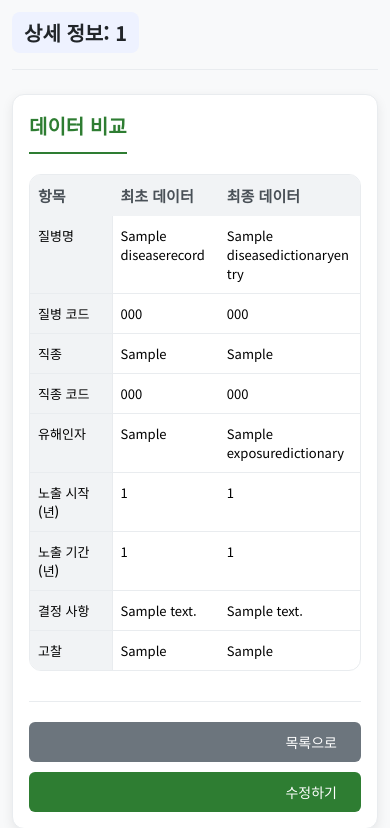
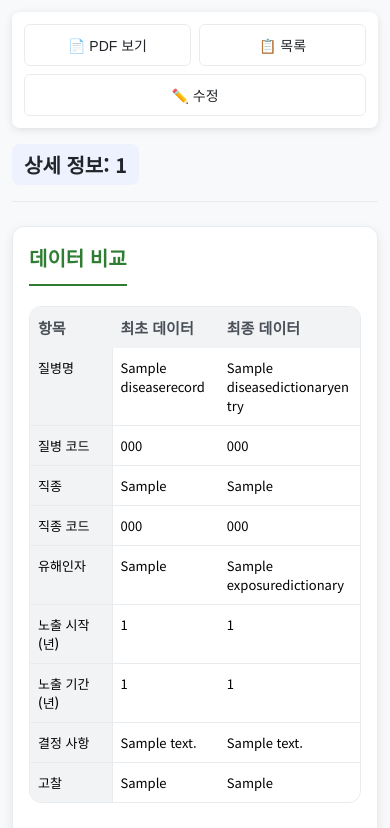
Before and after one commit to jinhaslab/epedit, a Django app: page /1/ in a window 390 px wide. Shown: the top 828 px of the page. Run offline with Django 5.2, Linux system fonts and the light colour scheme; a user stored in the database is signed in; tables that the repository leaves empty hold one stand-in row (values such as "Sample post"); data that the repository does not hold is empty.

Commit message:
Add mobile quick action buttons for better navigation
Fixed mobile UX issues:

**Mobile Quick Actions Bar:**
- Sticky top bar with 3 essential buttons
- "📄 PDF 보기" - Scrolls to PDF section + shows if hidden
- "📋 목록" - Returns to record list
- "✏️ 수정" or "👁️ 상세" - Navigate between views

**Features:**
- Only visible on mobile/tablet (<1200px)
- Sticky positioning (always accessible)
- Smooth scroll to PDF section
- Auto-shows PDF if hidden
- Touch-friendly button sizes
- Hover effects with color transitions

**Implementation:**
- record_detail.html: PDF보기 | 목록 | 수정
- record_form.html: PDF보기 | 목록 | 상세
- scrollToPdf() function for smooth navigation
- Consistent styling across both views

Resolves: Mobile users couldn't find PDF viewing option

🤖 Generated with [Claude Code](https://claude.com/claude-code)

Co-Authored-By: Claude <noreply@anthropic.com>

```diff
--- a/records/templates/records/record_detail.html
+++ b/records/templates/records/record_detail.html
@@ -261,6 +261,46 @@
             background-color: #002c5f;
         }
 
+        /* Mobile Quick Actions */
+        .mobile-quick-actions {
+            display: none;
+            position: sticky;
+            top: 0;
+            z-index: 100;
+            background: white;
+            padding: 12px;
+            gap: 8px;
+            border-radius: 8px;
+            margin-bottom: 16px;
+            box-shadow: 0 2px 8px rgba(0,0,0,0.1);
+            flex-wrap: wrap;
+        }
+
+        .btn-quick-action {
+            flex: 1;
+            min-width: 100px;
+            padding: 10px 16px;
+            border: 1px solid var(--border-color);
+            background: white;
+            border-radius: 6px;
+            cursor: pointer;
+            font-size: 14px;
+            font-weight: 500;
+            text-align: center;
+            text-decoration: none;
+            color: var(--text-color);
+            transition: all 0.2s ease;
+            display: inline-block;
+        }
+
+        .btn-quick-action:hover {
+            background: var(--yonsei-blue);
+            color: white;
+            border-color: var(--yonsei-blue);
+            transform: translateY(-2px);
+            box-shadow: 0 4px 8px rgba(0,0,0,0.15);
+        }
+
         /* --- Responsive Design --- */
         @media (max-width: 1200px) {
             .main-container {
@@ -291,6 +331,11 @@
 
             .pdf-toggle-btn {
                 display: block;
+            }
+
+            /* Show mobile quick actions */
+            .mobile-quick-actions {
+                display: flex;
             }
 
             /* Mobile PDF size controls - height instead of width */
@@ -324,6 +369,13 @@
     <div class="main-container">
         <!-- Content First -->
         <div class="content-container">
+            <!-- Mobile Quick Actions -->
+            <div class="mobile-quick-actions">
+                <button class="btn-quick-action" onclick="scrollToPdf()">📄 PDF 보기</button>
+                <a href="{% url 'record_list' %}?{{ other_params }}" class="btn-quick-action">📋 목록</a>
+                <a href="{% url 'record_edit' record.pk %}?{{ other_params }}" class="btn-quick-action">✏️ 수정</a>
+            </div>
+
             <div class="page-header">
                 <h1>상세 정보: {{ record.case.fid }}</h1>
             </div>
@@ -480,6 +532,19 @@
     {% csrf_token %}
 
     <script>
+    // Scroll to PDF function (for mobile quick action)
+    function scrollToPdf() {
+        const pdfSection = document.getElementById('pdfSection');
+        if (pdfSection) {
+            // Show PDF if hidden
+            pdfSection.classList.remove('hidden');
+            localStorage.setItem('pdfHidden', 'false');
+
+            // Smooth scroll to PDF
+            pdfSection.scrollIntoView({ behavior: 'smooth', block: 'start' });
+        }
+    }
+
     // PDF Size Control Functions
     function setPdfSize(size) {
         const pdfSection = document.getElementById('pdfSection');
```
Also changed, not shown: records/templates/records/record_form.html (+65 -0 lines).
